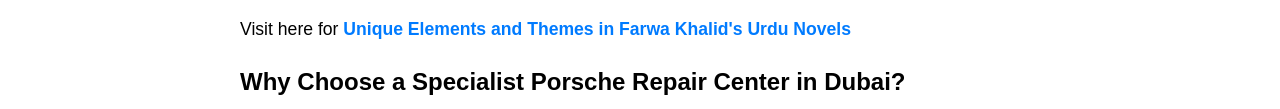
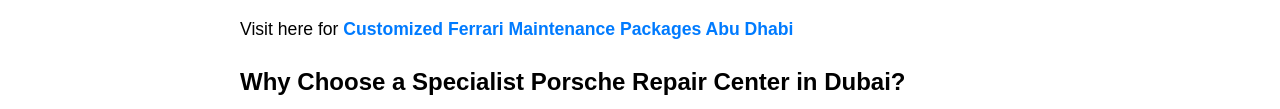
Before and after one commit to ibanningmicheal/carepairdbx, a plain HTML site: page index.html in a window 1280 px wide. Shown: the part 771-880 px from the top of the page. Drawn offline with Linux system fonts and the light colour scheme.

Commit message:
Update index.html

```diff
--- a/index.html
+++ b/index.html
@@ -58,7 +58,7 @@
  <img src="https://i.postimg.cc/W45cVwM7/1-10.jpg" alt="porsche.jpg" style="max-width: 100%; height: auto;">
 </div>
 
-<p>Visit here for  <a href="https://kitabnagrionline.onrender.com/"> Unique Elements and Themes in Farwa Khalid's Urdu Novels </a></p>
+<p>Visit here for  <a href="https://newvehiclerepair.vercel.app/"> Customized Ferrari Maintenance Packages Abu Dhabi </a></p>
 
    <h2>Why Choose a Specialist Porsche Repair Center in Dubai?</h2>
 <h2>Expertise with Porsche Models</h2>
```
